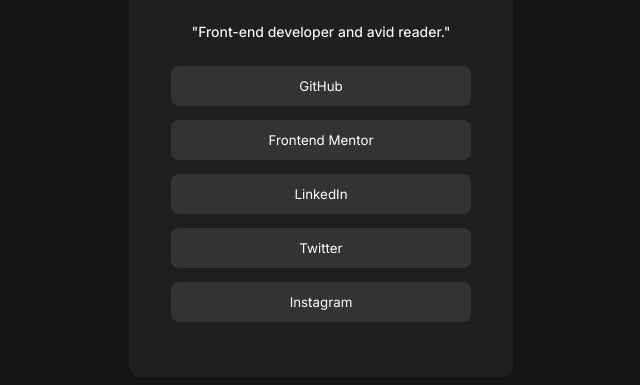
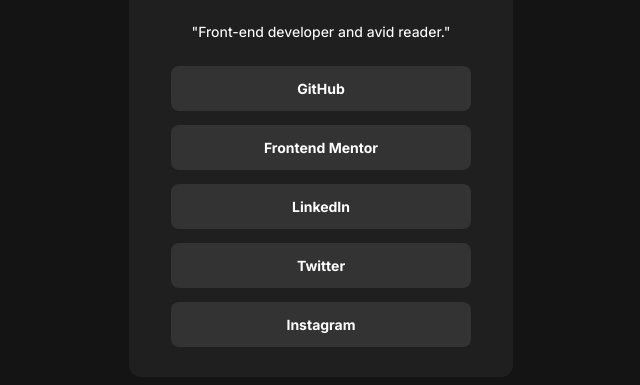
Before and after one commit to Mariamtitvinidze2/js5, a plain HTML site: page index.html in a window 1280 px wide. Shown: the part 323-708 px from the top of the page, without its empty margins (319-959 px from the left). Drawn offline with Linux system fonts and the light colour scheme.

Commit message:
add fonsize

```diff
--- a/style.css
+++ b/style.css
@@ -77,12 +77,17 @@ justify-content: center;
 align-items: center;
 gap: var(--spacing-100, 8px);
 align-self: stretch;
+
 border-radius: var(--spacing-100, 8px);
 background: var(--color-grey-700, #333);
 width: 300px;
 color: #FFFFFF;
 font-family: "Inter";
 border: 0;
+font-size: var(--font-size-text-preset-2, 14px);
+font-style: normal;
+font-weight: 700;
+line-height: 150%;
 }
 
 .item1:hover {
```
